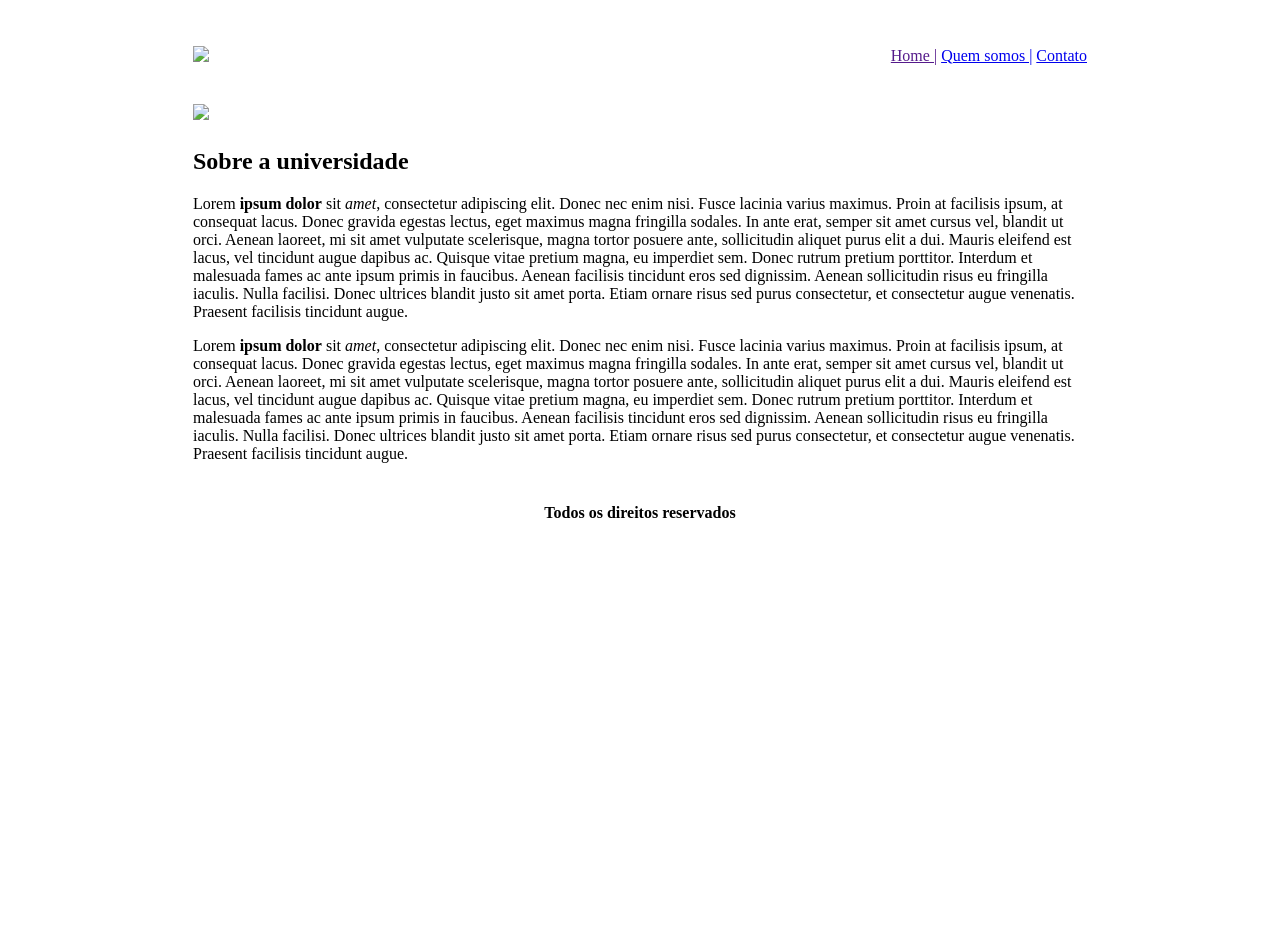
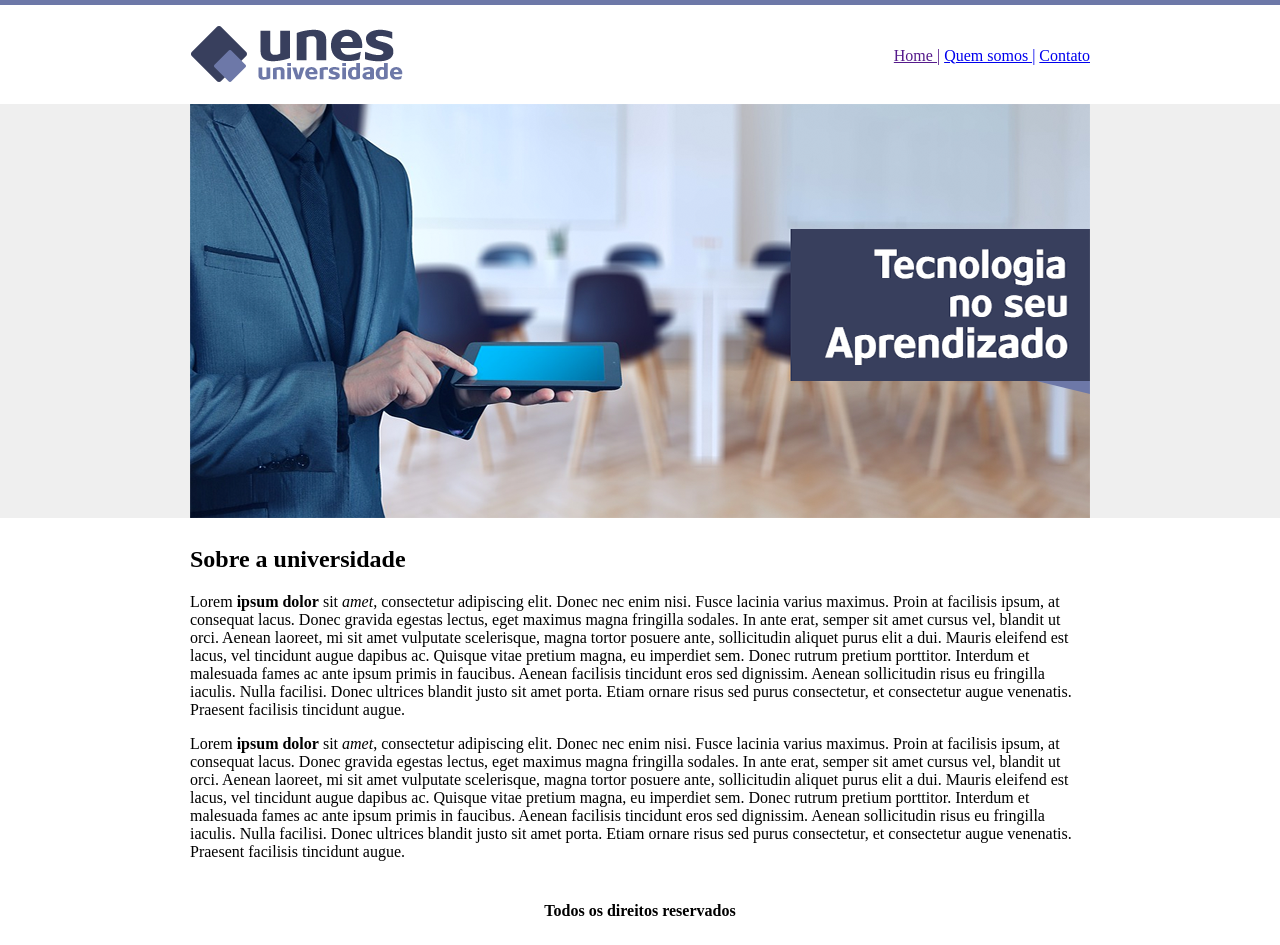
Before and after one commit to Robertbehrmannjr/Project-HTML5, a plain HTML site: page index.html in a window 1280 px wide. Before the commit the page ends 800 px from the top, so only its background shows below. Drawn offline with Linux system fonts and the light colour scheme.

Commit message:
mudança de origem pra raiz do diretório

```diff
--- a/index.html
+++ b/index.html
@@ -4,11 +4,11 @@
 	<title>UNES - Página principal</title>
 	<meta charset="utf-8">
 </head>
-<body background="imagens/fundo.png">
+<body background="fundo.png">
 <table border="0" width="900" align="center">
 
 <tr>
-	<td height="89"><img src="imagens/logo.png"></td>
+	<td height="89"><img src="logo.png"></td>
 	<td align="right">
 
 		<a href="">Home |</a>
@@ -23,7 +23,7 @@
 <tr>
 
 	<td colspan="2">
-	<img src="imagens/capa.png">
+	<img src="capa.png">
 	</td>
 
 
```
Also changed, not shown: contato.html (+2 -2 lines), quem-somos.html (+2 -2 lines).
